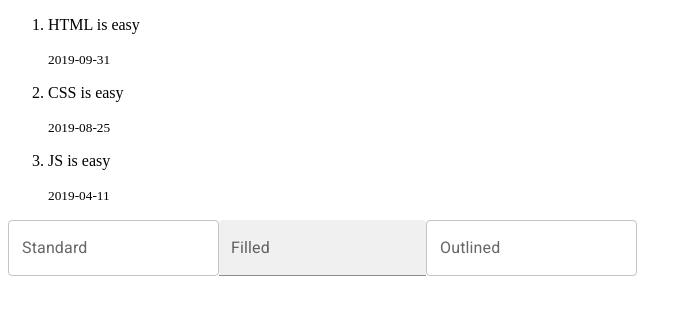
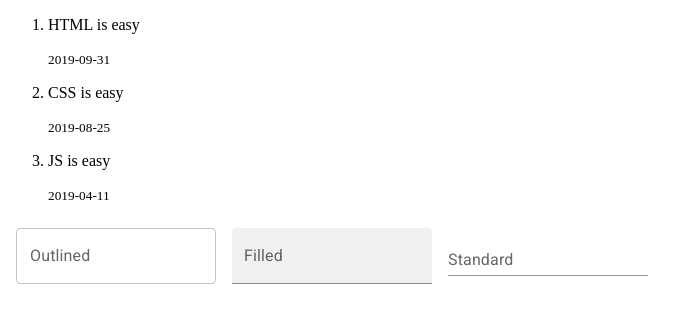
Before and after one commit to Glen1986/reactRender, a React (Create React App) app: page / in a window 1280 px wide. Shown: the top 322 px of the page, without its empty margins (0-692 px from the left). Built offline with nearby package versions, Linux system fonts and the light colour scheme.

Commit message:
renderForm1

```diff
--- a/src/App.js
+++ b/src/App.js
@@ -1,6 +1,6 @@
 import { Note } from "./Note";
 import { notes } from "./Table";
-import {Form} from './components/Form'
+import Form from './components/Form'
 
 export default function App(  ) {
   return (
--- a/src/components/Form/index.js
+++ b/src/components/Form/index.js
@@ -1,12 +1,18 @@
+import * as React from 'react';
+import Box from '@mui/material/Box';
 import TextField from '@mui/material/TextField';
-export const Form =()=>{
-  return(
-    <>
-     <form >
-        <TextField id="standard-basic" label="Standard" />
-        <TextField id="filled-basic" label="Filled" variant="filled" />
-        <TextField id="outlined-basic" label="Outlined" variant="outlined" />
-      </form>
-    </>
-    )
- }
+
+export default function Form() {
+  return (
+    <Box
+      component="form"
+      sx={{ '& > :not(style)': { m: 1, width: '25ch' }, }}
+      noValidate
+      autoComplete="off"
+    >
+      <TextField id="outlined-basic" label="Outlined" variant="outlined" />
+      <TextField id="filled-basic" label="Filled" variant="filled" />
+      <TextField id="standard-basic" label="Standard" variant="standard" />
+    </Box>
+  );
+}
```
Also changed, not shown: package.json (+7 -1 lines), 1 other file (tests, documents, lock files or other folders).
